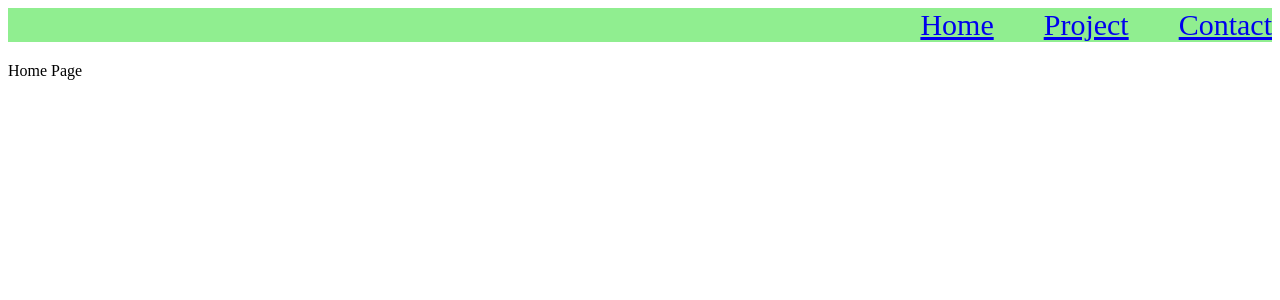
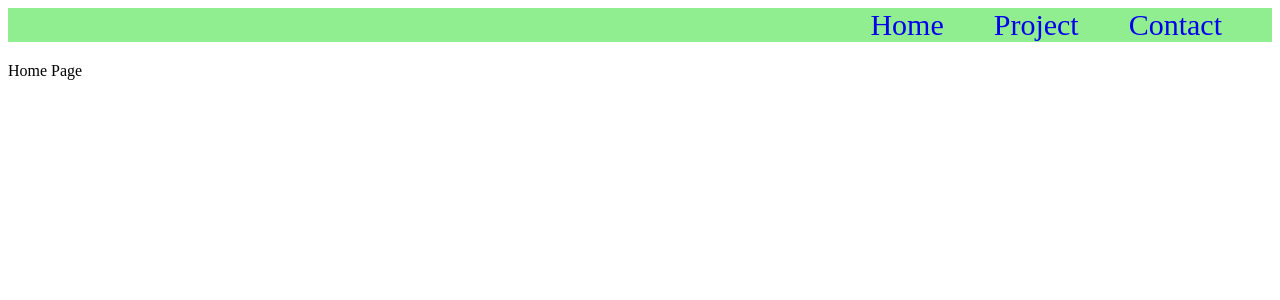
Before and after one commit to StudentCZ/my-website, a React (Create React App) app: page / in a window 1280 px wide. Shown: the top 300 px of the page. Built offline with nearby package versions, Linux system fonts and the light colour scheme.

Commit message:
removed blue underline from links and added some css

```diff
--- a/src/components/NavBar.js
+++ b/src/components/NavBar.js
@@ -5,14 +5,20 @@ import style from './NavBar.module.css';
 const NavBar = () => {
   return (
     <div className={style.div}>
-      <li className={style.links}>
-        <Link to='/'>Home</Link>
+      <li className={style.li}>
+        <Link className={style.link} to='/'>
+          Home
+        </Link>
       </li>
-      <li className={style.links}>
-        <Link to='/project'>Project</Link>
+      <li className={style.li}>
+        <Link className={style.link} to='/project'>
+          Project
+        </Link>
       </li>
-      <li className={style.links}>
-        <Link to='/contact'>Contact</Link>
+      <li className={style.li}>
+        <Link className={style.link} to='/contact'>
+          Contact
+        </Link>
       </li>
     </div>
   );
--- a/src/components/NavBar.module.css
+++ b/src/components/NavBar.module.css
@@ -2,11 +2,16 @@
   background-color: lightgreen;
   text-align: right;
   margin-bottom: 20px;
+  width: 100%;
 }
 
-.links {
+.li {
   font-size: 30px;
   list-style: none;
   display: inline;
-  padding-left: 50px;
+  padding-right: 50px;
 }
+
+.link {
+  text-decoration: none;
+}
```
